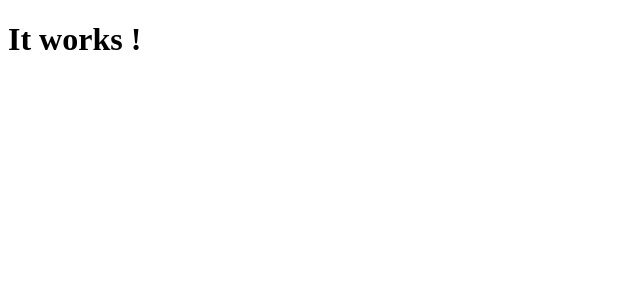
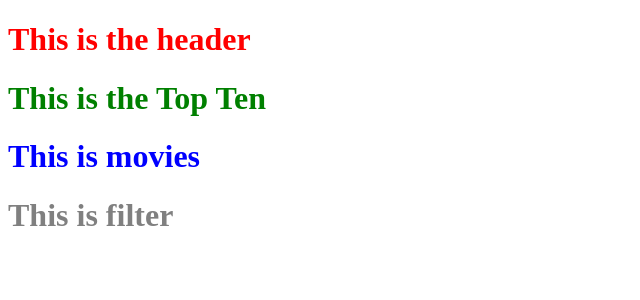
Before and after one commit to giuliano2014/prisma-media, a React (Create React App) app: page / in a window 1280 px wide. Shown: the top 300 px of the page, without its empty margins (0-640 px from the left). Built offline with nearby package versions, Linux system fonts and the light colour scheme.

Commit message:
Struture of app done

```diff
--- a/src/App.js
+++ b/src/App.js
@@ -1,9 +1,17 @@
 import React, { Component } from 'react';
+
+import Header from './header/Header';
+import TopTen from './topten/TopTen';
+import Movies from './movies/Movies';
 
 export default class App extends Component {
   render() {
     return (
-      <h1>It works !</h1>
+      <div>
+        <Header />
+        <TopTen />
+        <Movies />
+      </div>
     );
   }
 }
--- /dev/null
+++ b/src/filter/Filter.js
@@ -0,0 +1,11 @@
+import React, { Component } from 'react';
+
+import './filter.css';
+
+export default class Filter extends Component {
+  render() {
+    return (
+      <h1 className="filter-test">This is filter</h1>
+    );
+  }
+}
--- /dev/null
+++ b/src/filter/filter.css
@@ -0,0 +1,3 @@
+.filter-test {
+  color: grey;
+}
--- /dev/null
+++ b/src/header/Header.js
@@ -0,0 +1,11 @@
+import React, { Component } from 'react';
+
+import './header.css';
+
+export default class Header extends Component {
+  render() {
+    return (
+      <h1 className="header-test">This is the header</h1>
+    );
+  }
+}
--- /dev/null
+++ b/src/header/header.css
@@ -0,0 +1,3 @@
+.header-test {
+  color: red;
+}
--- /dev/null
+++ b/src/movies/Movies.js
@@ -0,0 +1,15 @@
+import React, { Component } from 'react';
+
+import './movies.css';
+import Filter from '../filter/Filter';
+
+export default class Movies extends Component {
+  render() {
+    return (
+      <div>
+        <h1 className="movies-test">This is movies</h1>
+        <Filter />
+      </div>
+    );
+  }
+}
--- /dev/null
+++ b/src/movies/movies.css
@@ -0,0 +1,3 @@
+.movies-test {
+  color: blue;
+}
--- /dev/null
+++ b/src/topten/TopTen.js
@@ -0,0 +1,11 @@
+import React, { Component } from 'react';
+
+import './topten.css';
+
+export default class TopTen extends Component {
+  render() {
+    return (
+      <h1 className="top-ten-test">This is the Top Ten</h1>
+    );
+  }
+}
--- /dev/null
+++ b/src/topten/topten.css
@@ -0,0 +1,3 @@
+.top-ten-test {
+  color: green;
+}
```
